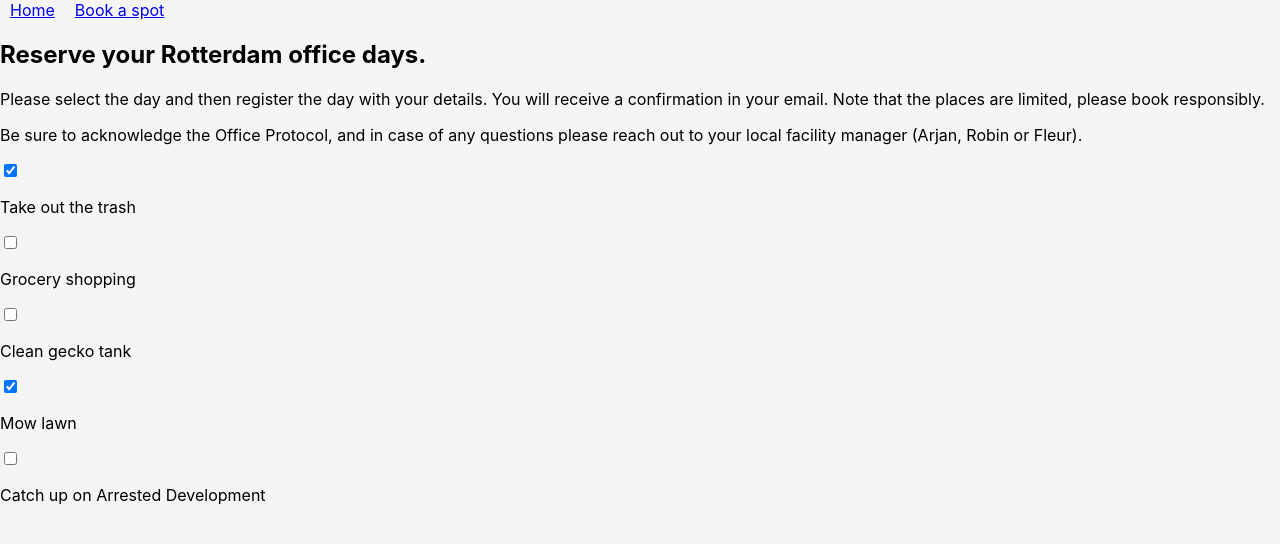
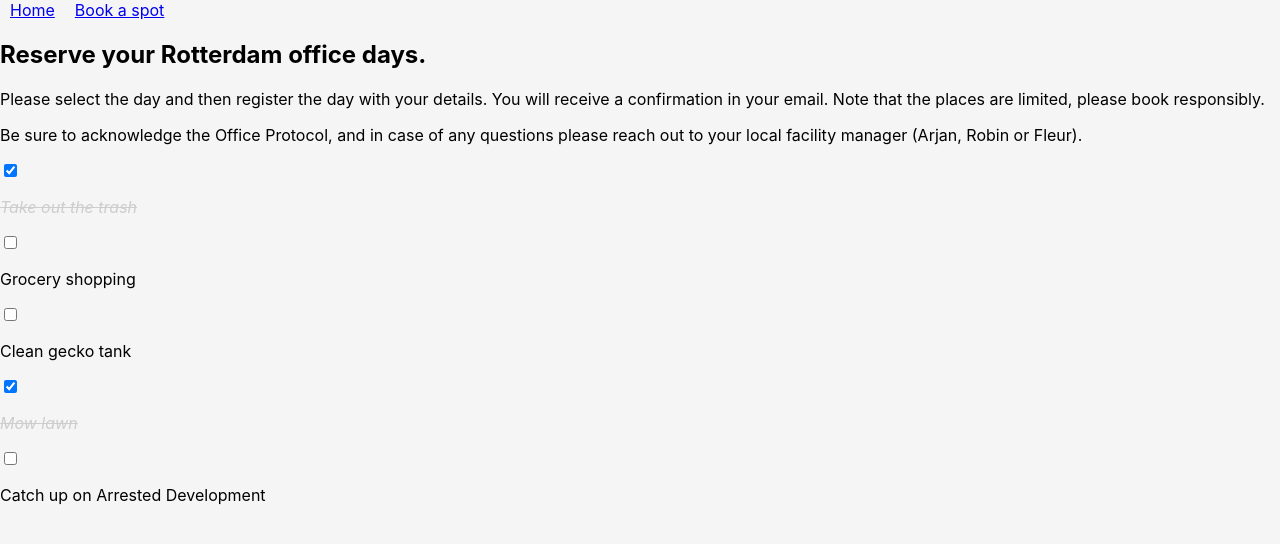
Before and after one commit to Gotangotan/spot-booking, a React (Create React App) app: page /book in a window 1280 px wide. Shown: the top 544 px of the page. Built offline with nearby package versions, Linux system fonts and the light colour scheme.

Commit message:
added checkbox styling

```diff
--- a/src/Components/LocationRotterdam/Calender/CalenderItem.js
+++ b/src/Components/LocationRotterdam/Calender/CalenderItem.js
@@ -2,6 +2,11 @@
 import  './Calender.css'
 
 function CalenderItem(props) {
+    const completedStyle = {
+        fontStyle: "italic",
+        color: "#cdcdcd",
+        textDecoration: "line-through"
+    }
     return (
         <div  className="todo-item">
             <input
@@ -9,7 +14,7 @@
                 checked={props.item.completed}
                 onChange={() => props.handleChange(props.item.id)}
              />
-            <p>{props.item.text}</p>
+            <p style={props.item.completed ? completedStyle: null}>{props.item.text}</p>
         </div>
     )
 }
```
